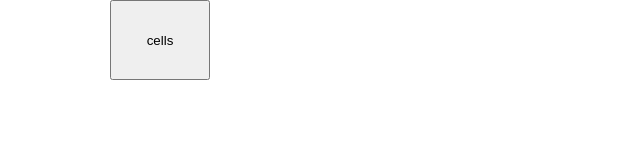
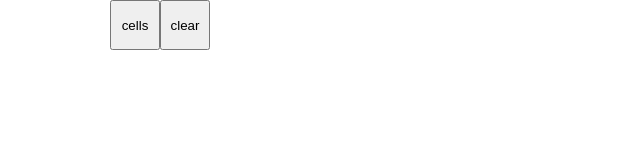
Before and after one commit to TrashP/Etch-a-sketch, a plain HTML site: page index.html in a window 1280 px wide. Shown: the whole page, without its empty margins (0-640 px from the left). Drawn offline with Linux system fonts and the light colour scheme.

Commit message:
Add UI for clearing grid

```diff
--- a/app.js
+++ b/app.js
@@ -1,5 +1,6 @@
 const container = document.querySelector('.container');
 const button = document.querySelector('.num-button');
+const clear = document.querySelector('.clear-button');
 
 const rows = [];
 const columns = [];
@@ -29,3 +30,9 @@ button.addEventListener('click', () => {
         }
     })
 })
+
+clear.addEventListener('click', () => {
+    for (i = 0; i < input; i++) {
+        rows[i].remove();
+    }
+})
--- a/index.html
+++ b/index.html
@@ -10,6 +10,7 @@
 </head>
 <body>
     <button class="num-button">cells</button>
+    <button class="clear-button">clear</button>
     <div class="container"></div>
 </body>
 </html>
--- a/styles.css
+++ b/styles.css
@@ -36,6 +36,11 @@ body {
 }
 
 .num-button {
-    width: 100px;
-    height: 80px;
+    width: 50px;
+    height: 50px;
 }
+
+.clear-button {
+    width: 50px;
+    height: 50px;
+}
```
